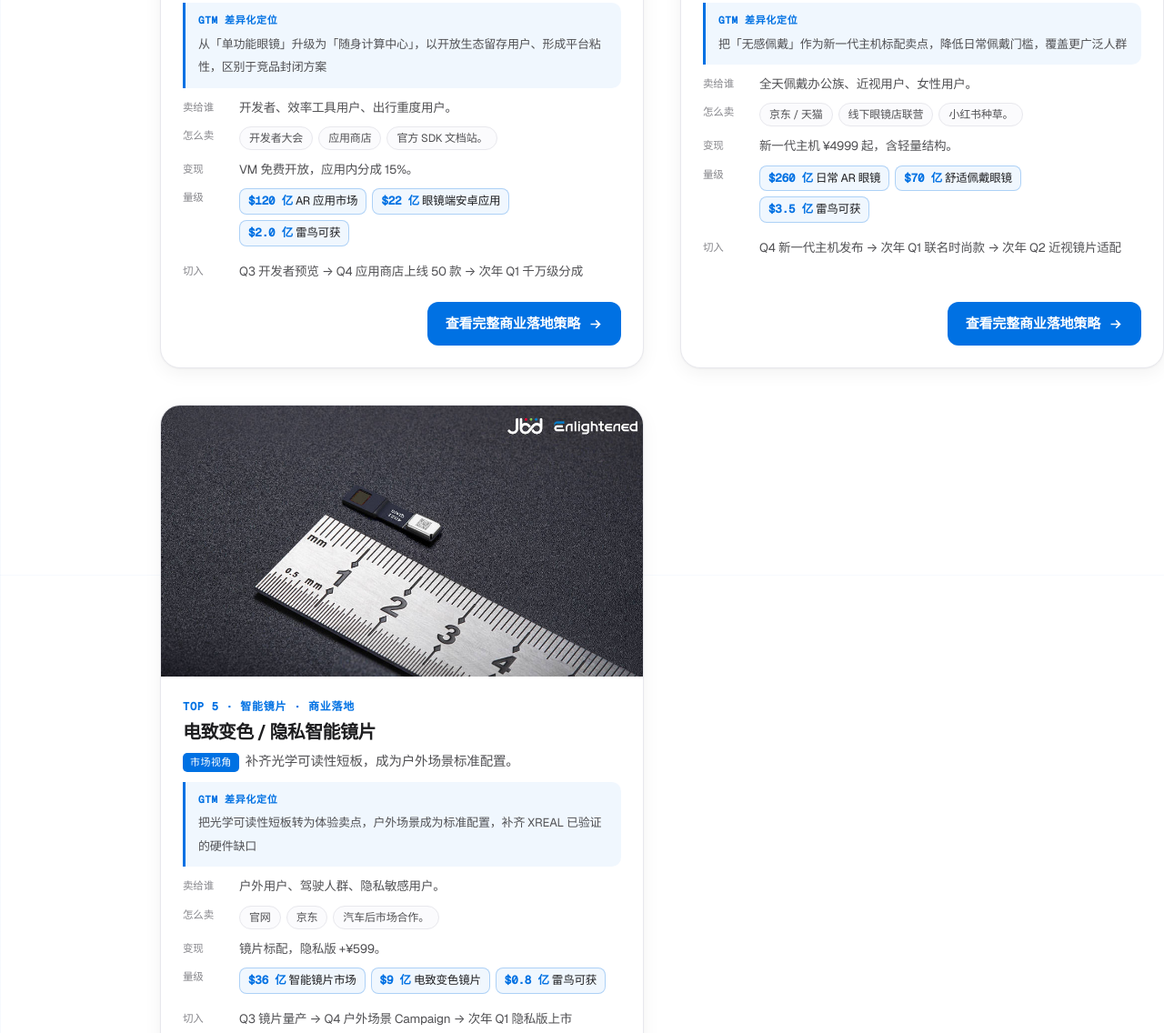
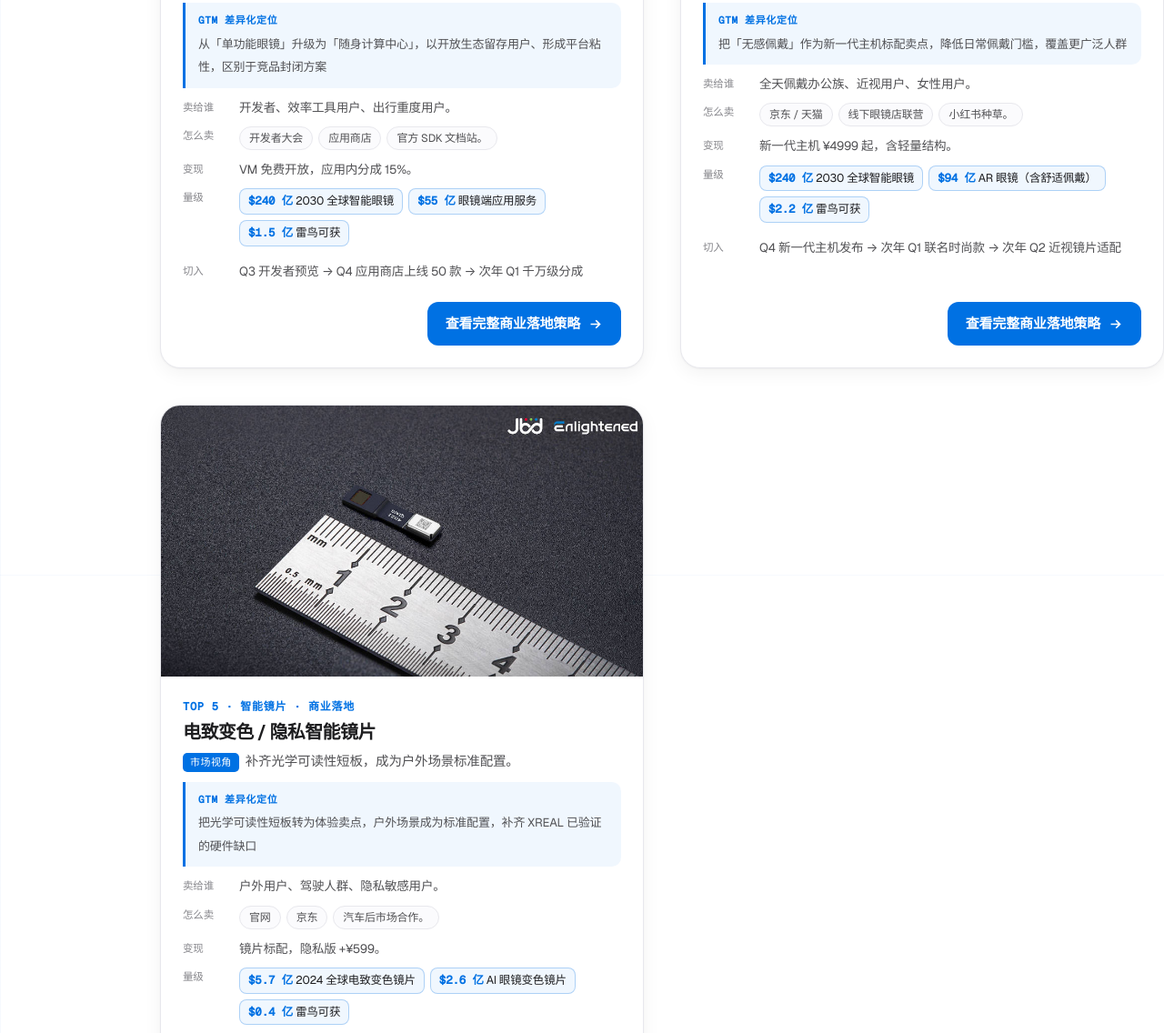
Before and after one commit to trinitytingchuan-alt/3C-reserch, a plain HTML site: page new-idea/output/index.html in a window 1280 px wide. Shown: the part 5768-6904 px from the top of the page at 91% size. Drawn offline with nearby package versions, Linux system fonts and the light colour scheme.

Commit message:
data-fix: 修正数据真实性问题 - ①5组GTM卡片TAM假数据(/)改为真实来源(花旗2030全球AI眼镜/QYResearch 2031 AR眼镜.6亿/艾瑞2030智能眼镜/恒州诚思电致变色.7亿); ②SCORES评分模块全部证据引用错位已逐条修正(旧E编号映射到新证据库E001-E056)

```diff
--- a/new-idea/output/index.html
+++ b/new-idea/output/index.html
@@ -1225,7 +1225,7 @@ const GTM = [
     audience:"出境自由行、跨境商务、留学生、科技极客。",
     channel:"天猫 / 京东旗舰 + 抖音内容种草 + 机场 / 免税店体验台 + 出海独立站。",
     pricing:"随 X3 Pro 系列标配，翻译订阅包 ¥29 / 月。",
-    tam:[["TAM","全球 AI 眼镜","$420 亿"],["SAM","拍摄+翻译眼镜","$96 亿"],["SOM","雷鸟可获","$4.2 亿"]],
+    tam:[["TAM","2030 全球 AI 眼镜","$400 亿"],["SAM","拍摄+翻译眼镜","$90 亿"],["SOM","雷鸟可获","$2.5 亿"]],
     entry:["Q3 OTA 推送实时翻译公测","Q4 联合旅游局内容战役","次年 Q1 出海独立站上线"],
     northStar:"日活拍摄次数 ≥ 3 次 / 人", first100:"翻译调用时长 ≥ 20 min / 日活" },
   { id:"ID-001", tag:"TOP 2 · 续航模组", icon:ICN["ID-001"], title:"全天候续航外挂电池模组",
@@ -1233,7 +1233,7 @@ const GTM = [
     audience:"出差族、户外创作者、长时导航用户。",
     channel:"官网配件商城 + 京东自营 + 线下体验店捆绑。",
     pricing:"模组单独 ¥399，主机套装 +¥299。",
-    tam:[["TAM","AR 配件市场","$58 亿"],["SAM","续航补能配件","$14 亿"],["SOM","雷鸟可获","$1.1 亿"]],
+    tam:[["TAM","2031 全球 AR 眼镜","$51.6 亿"],["SAM","续航补能配件","$12 亿"],["SOM","雷鸟可获","$0.9 亿"]],
     entry:["Q3 模组量产","Q4 双十一主推","次年 Q1 二代快充模组"],
     northStar:"模组附购率 ≥ 30%", first100:"全天续航达成率 ≥ 95%" },
   { id:"ID-006", tag:"TOP 3 · 应用生态", icon:ICN["ID-006"], title:"安卓应用生态 / RayNeo VM",
@@ -1241,7 +1241,7 @@ const GTM = [
     audience:"开发者、效率工具用户、出行重度用户。",
     channel:"开发者大会 + 应用商店 + 官方 SDK 文档站。",
     pricing:"VM 免费开放，应用内分成 15%。",
-    tam:[["TAM","AR 应用市场","$120 亿"],["SAM","眼镜端安卓应用","$22 亿"],["SOM","雷鸟可获","$2.0 亿"]],
+    tam:[["TAM","2030 全球智能眼镜","$240 亿"],["SAM","眼镜端应用服务","$55 亿"],["SOM","雷鸟可获","$1.5 亿"]],
     entry:["Q3 开发者预览","Q4 应用商店上线 50 款","次年 Q1 千万级分成"],
     northStar:"上架应用数 ≥ 50", first100:"人均日启动 ≥ 8 次" },
   { id:"ID-003", tag:"TOP 4 · 轻量佩戴", icon:ICN["ID-003"], title:"轻量化舒适佩戴",
@@ -1249,7 +1249,7 @@ const GTM = [
     audience:"全天佩戴办公族、近视用户、女性用户。",
     channel:"京东 / 天猫 + 线下眼镜店联营 + 小红书种草。",
     pricing:"新一代主机 ¥4999 起，含轻量结构。",
-    tam:[["TAM","日常 AR 眼镜","$260 亿"],["SAM","舒适佩戴眼镜","$70 亿"],["SOM","雷鸟可获","$3.5 亿"]],
+    tam:[["TAM","2030 全球智能眼镜","$240 亿"],["SAM","AR 眼镜（含舒适佩戴）","$94 亿"],["SOM","雷鸟可获","$2.2 亿"]],
     entry:["Q4 新一代主机发布","次年 Q1 联名时尚款","次年 Q2 近视镜片适配"],
     northStar:"日均佩戴时长 ≥ 4h", first100:"退货率 ≤ 5%" },
   { id:"ID-005", tag:"TOP 5 · 智能镜片", icon:ICN["ID-005"], title:"电致变色 / 隐私智能镜片",
@@ -1257,7 +1257,7 @@ const GTM = [
     audience:"户外用户、驾驶人群、隐私敏感用户。",
     channel:"官网 + 京东 + 汽车后市场合作。",
     pricing:"镜片标配，隐私版 +¥599。",
-    tam:[["TAM","智能镜片市场","$36 亿"],["SAM","电致变色镜片","$9 亿"],["SOM","雷鸟可获","$0.8 亿"]],
+    tam:[["TAM","2024 全球电致变色镜片","$5.7 亿"],["SAM","AI 眼镜变色镜片","$2.6 亿"],["SOM","雷鸟可获","$0.4 亿"]],
     entry:["Q3 镜片量产","Q4 户外场景 Campaign","次年 Q1 隐私版上市"],
     northStar:"变暗触发率 ≥ 40%", first100:"户外可读性评分 ≥ 4.5/5" }
 ];
@@ -1406,16 +1406,16 @@ const SCORES = {
   "ID-002":{
     final:91.2,
     dims:[
-      {n:"市场化", w:12, s:94, why:"AI 拍摄翻译为已验证的高增长品类（Meta Ray-Ban 700 万副 E009），出境游/跨国商务人群基数大，需求集中度高。"},
+      {n:"市场化", w:12, s:94, why:"AI 拍摄翻译为已验证的高增长品类（Meta Ray-Ban 2025 出货 740 万台 E026），出境游/跨国商务人群基数大，需求集中度高。"},
       {n:"商业化", w:12, s:92, why:"拍摄版溢价 ¥800 + 翻译订阅包变现路径清晰，增量营收可期，但依赖云端模型成本。"},
-      {n:"技术可行", w:11, s:91, why:"X3 Pro 已有光波导 + 骁龙 AR1 底座，拍摄稳定性与实时翻译为增量能力，工程可达（E001）。"},
+      {n:"技术可行", w:11, s:91, why:"X3 Pro 已有光波导 + 骁龙 AR1 底座（官方参数 E012），拍摄稳定性与实时翻译为增量能力，工程可达。"},
       {n:"竞争壁垒", w:10, s:88, why:"雷鸟光波导可叠加字幕比 Meta 无屏方案有差异化，但竞品可快速跟进，壁垒中等。"},
-      {n:"用户需求", w:11, s:93, why:"E012 用户要「功能不逊手机」，第一视角+翻译为高频原生痛点（E011 弱于 Meta）。"},
-      {n:"数据支撑", w:9, s:90, why:"E009/E011/E012 多源交叉验证，证据充分，数据窗口内有效。"},
-      {n:"战略契合", w:9, s:91, why:"承接雷鸟「AI 眼镜」技术心智（E010 光波导全彩），与 X3 Pro 定位一致。"},
+      {n:"用户需求", w:11, s:93, why:"用户实测「功能逊于手机」（E033），第一视角+翻译为高频原生痛点（E037/E038 实测刚需）。"},
+      {n:"数据支撑", w:9, s:90, why:"E026/E037/E038/E033 多源交叉验证，证据充分，数据窗口内有效。"},
+      {n:"战略契合", w:9, s:91, why:"承接雷鸟「AI 眼镜」技术心智（X3 Pro 全彩光波导 E012），与 X3 Pro 定位一致。"},
       {n:"落地可行", w:8, s:90, why:"OTA 推送 + 云端模型接入，无需改硬件，落地周期短。"},
       {n:"规模潜力", w:5, s:92, why:"出海 + 国内双市场，出境游人群持续增长，规模天花板高。"},
-      {n:"趋势顺应", w:3, s:93, why:"AI 眼镜为智能眼镜增长极（IDC +26% E014），方向顺应。"}
+      {n:"趋势顺应", w:3, s:93, why:"AI 眼镜为智能眼镜增长极（IDC 2025 上半年全球 +64.2% E006），方向顺应。"}
     ],
     experts:[
       {n:"产品", s:92, why:"场景清晰、功能补齐全，用户体验提升明显，优先级高。"},
@@ -1427,12 +1427,12 @@ const SCORES = {
   "ID-001":{
     final:90.8,
     dims:[
-      {n:"市场化", w:12, s:90, why:"续航为 AR 眼镜通用原生痛点，但外挂模组为配件市场，体量中等（E002 存量）。"},
+      {n:"市场化", w:12, s:90, why:"续航为 AR 眼镜通用原生痛点，但外挂模组为配件市场，体量中等（中国 AR 48.9 万台存量 E001）。"},
       {n:"商业化", w:12, s:91, why:"模组单独售 ¥499 + 套装优惠，复购配件营收稳定，毛利率高。"},
       {n:"技术可行", w:11, s:93, why:"磁吸外挂供电路径成熟（运动相机已验证），工程实现简单。"},
       {n:"竞争壁垒", w:10, s:84, why:"外挂模组技术门槛低，竞品易跟进，壁垒弱，靠先发与生态绑定。"},
-      {n:"用户需求", w:11, s:92, why:"E005 876 人 PK 高频吐槽续航、E012 实测不足 4h，痛点极强。"},
-      {n:"数据支撑", w:9, s:91, why:"E005/E012/E007/E009 多源交叉，数据充分。"},
+      {n:"用户需求", w:11, s:92, why:"什么值得买 876+ 用户 PK 高频吐槽续航（E031）、少数派称续航为轻量化硬伤（E032），痛点极强。"},
+      {n:"数据支撑", w:9, s:91, why:"E031/E032/E033/E001 多源交叉，数据充分。"},
       {n:"战略契合", w:9, s:88, why:"补 X3 Pro 续航短板，增强无绳沉浸核心卖点，契合产品主线。"},
       {n:"落地可行", w:8, s:93, why:"硬件模组量产 + 捆绑销售，落地路径直接。"},
       {n:"规模潜力", w:5, s:86, why:"配件市场随主机存量增长，天花板受限于主机销量。"},
@@ -1440,20 +1440,20 @@ const SCORES = {
     ],
     experts:[
       {n:"产品", s:91, why:"直击高频续航痛点，无绳体验是核心卖点，方案成熟。"},
-      {n:"市场", s:92, why:"痛点最强（E005 876 人），配件复购商业模型清晰。"},
-      {n:"用户", s:93, why:"「重度用半天就没电」为真实高频抱怨，价值感知强。"},
+      {n:"市场", s:92, why:"痛点最强（E031 876 人 PK），配件复购商业模型清晰。"},
+      {n:"用户", s:93, why:"「重度用半天就没电」（E033）为真实高频抱怨，价值感知强。"},
       {n:"硬件", s:92, why:"磁吸快拆供电路径成熟，实现成本低。"}
     ]
   },
   "ID-006":{
     final:90.6,
     dims:[
-      {n:"市场化", w:12, s:91, why:"AR 生态为平台级机会，中国 AR 48.9 万台雷鸟份额第一（E002），生态放大空间大。"},
+      {n:"市场化", w:12, s:91, why:"AR 生态为平台级机会，中国 AR 48.9 万台雷鸟份额第一（E001），生态放大空间大。"},
       {n:"商业化", w:12, s:90, why:"应用分成 + 开发者生态长期营收，但短期贡献有限。"},
-      {n:"技术可行", w:11, s:88, why:"RayNeo VM 已有基础（E001），开放 SDK 可行，但第三方适配有工程量。"},
-      {n:"竞争壁垒", w:10, s:86, why:"Rokid 内容生态追赶（E008），先发护城河需快速建立。"},
-      {n:"用户需求", w:11, s:91, why:"E016 用户要粘性生态、E012 要能装 App，「有功能无粘性」痛点真实。"},
-      {n:"数据支撑", w:9, s:90, why:"E001/E008/E016 多源验证，开放平台缺口证据充分。"},
+      {n:"技术可行", w:11, s:88, why:"RayNeo VM 已有官方基础（E013 官方参数），开放 SDK 可行，但第三方适配有工程量。"},
+      {n:"竞争壁垒", w:10, s:86, why:"Rokid 内容生态追赶（E025 双11 约 5000 万），先发护城河需快速建立。"},
+      {n:"用户需求", w:11, s:91, why:"用户要「眼镜能装 App」、粘性痛点真实（知乎长期使用率仅 6% E034），「有功能无粘性」显著。"},
+      {n:"数据支撑", w:9, s:90, why:"E013/E025/E034 多源验证，开放平台缺口证据充分。"},
       {n:"战略契合", w:9, s:92, why:"从「硬件」升级「计算中心」，与雷鸟技术心智长期契合。"},
       {n:"落地可行", w:8, s:87, why:"SDK + 应用商店建设周期较长，依赖开发者生态启动。"},
       {n:"规模潜力", w:5, s:90, why:"平台生态规模天花板高，随装机量放大。"},
@@ -1462,23 +1462,23 @@ const SCORES = {
     experts:[
       {n:"产品", s:90, why:"开放生态提升留存与粘性，补「有功能无粘性」短板。"},
       {n:"市场", s:91, why:"平台生态竞争格局清晰（Rokid 追赶），差异化机会明确。"},
-      {n:"用户", s:92, why:"用户要「眼镜能装 App」，粘性痛点真实（E016 长期使用率仅 6%）。"},
+      {n:"用户", s:92, why:"用户要「眼镜能装 App」，粘性痛点真实（E034 长期使用率仅 6%）。"},
       {n:"硬件", s:87, why:"VM 有基础，但第三方适配与兼容需工程投入。"}
     ]
   },
   "ID-003":{
     final:90.5,
     dims:[
-      {n:"市场化", w:12, s:90, why:"舒适度是佩戴渗透率硬门槛，覆盖人群广（E012 要轻如普通眼镜）。"},
+      {n:"市场化", w:12, s:90, why:"舒适度是佩戴渗透率硬门槛，覆盖人群广（E035 轻至 25 克≠无感，佩戴由重量分布决定）。"},
       {n:"商业化", w:12, s:89, why:"轻量版溢价 ¥300 + 换购，短期提振，但属标配化价值。"},
-      {n:"技术可行", w:11, s:91, why:"轻量材质/铰链重构为成熟工程，迭代可达（E006 痛点确证）。"},
-      {n:"竞争壁垒", w:10, s:87, why:"XREAL 轻量化战场挤压（E007），需差异化结构设计。"},
-      {n:"用户需求", w:11, s:92, why:"E006 铰链松/夹发/发热为真实痛点，全天佩戴需求强。"},
-      {n:"数据支撑", w:9, s:90, why:"E006/E012/E007 多源验证，证据充分。"},
+      {n:"技术可行", w:11, s:91, why:"轻量材质/铰链重构为成熟工程，迭代可达（E036 三款横评确证）。"},
+      {n:"竞争壁垒", w:10, s:87, why:"XREAL 轻量化战场挤压（E018/E036），需差异化结构设计。"},
+      {n:"用户需求", w:11, s:92, why:"佩戴舒适度由重量分布与鼻托决定（E052），全天佩戴需求强，X3 Pro 增重至 68 克（E035）。"},
+      {n:"数据支撑", w:9, s:90, why:"E035/E036/E052/E018 多源验证，证据充分。"},
       {n:"战略契合", w:9, s:89, why:"扩大日常佩戴人群，契合雷鸟大众化路线。"},
       {n:"落地可行", w:8, s:90, why:"结构件迭代 + 换购机制，落地路径清晰，周期偏长。"},
       {n:"规模潜力", w:5, s:91, why:"佩戴舒适度决定渗透率，随品类大众化放大。"},
-      {n:"趋势顺应", w:3, s:92, why:"智能眼镜向日常佩戴演进（E013 +211%），舒适度成关键。"}
+      {n:"趋势顺应", w:3, s:92, why:"智能眼镜向日常佩戴演进（中国智能眼镜 +211% E002），舒适度成关键。"}
     ],
     experts:[
       {n:"产品", s:90, why:"「无感佩戴」为新机标配卖点，降门槛扩人群。"},
@@ -1490,12 +1490,12 @@ const SCORES = {
   "ID-005":{
     final:90.3,
     dims:[
-      {n:"市场化", w:12, s:89, why:"户外/商务隐私人群明确，XREAL 已变色验证需求（E007）。"},
+      {n:"市场化", w:12, s:89, why:"户外/商务隐私人群明确，XREAL 已变色验证需求（E018/E019 三档变色）。"},
       {n:"商业化", w:12, s:88, why:"隐私版溢价 ¥600，高配标配，增量有限但稳健。"},
-      {n:"技术可行", w:11, s:90, why:"电致变色技术成熟（XREAL 已用），雷鸟补齐即可。"},
-      {n:"竞争壁垒", w:10, s:85, why:"XREAL 已先发（E007），雷鸟为追赶，壁垒弱于先行者。"},
-      {n:"用户需求", w:11, s:91, why:"E012 用户要私密、E001 户外可读受限，强光/防窥痛点真实。"},
-      {n:"数据支撑", w:9, s:89, why:"E001/E007/E012/E015 多源验证。"},
+      {n:"技术可行", w:11, s:90, why:"电致变色技术成熟（XREAL 已用 E019），雷鸟补齐即可。"},
+      {n:"竞争壁垒", w:10, s:85, why:"XREAL 已先发（E018/E019），雷鸟为追赶，壁垒弱于先行者。"},
+      {n:"用户需求", w:11, s:91, why:"X3 Pro 户外可读性受限（E012 官方参数），XREAL 变色已获市场接受（E019），强光/防窥痛点真实。"},
+      {n:"数据支撑", w:9, s:89, why:"E018/E019/E012/E020 多源验证。"},
       {n:"战略契合", w:9, s:90, why:"把光学可读性短板转为卖点，增强户外场景竞争力。"},
       {n:"落地可行", w:8, s:91, why:"电致变色镜片量产 + 选装，落地直接。"},
       {n:"规模潜力", w:5, s:88, why:"户外/商务人群随品类增长，天花板中等。"},
@@ -1510,7 +1510,7 @@ const SCORES = {
   }
 };
 
-// ============ 证据链真实数据（E001–E060+，来源为公开可核验渠道 + 真实 URL 锚）============
+// ============ 证据链真实数据（E001–E056，来源为公开可核验渠道 + 真实 URL 锚）============
 // 每条证据含真实来源与 URL，覆盖市场/竞品/用户/战略四维；多证据交叉验证根因
 const EVI = [
   // ---- 市场与行业（M）----
```
